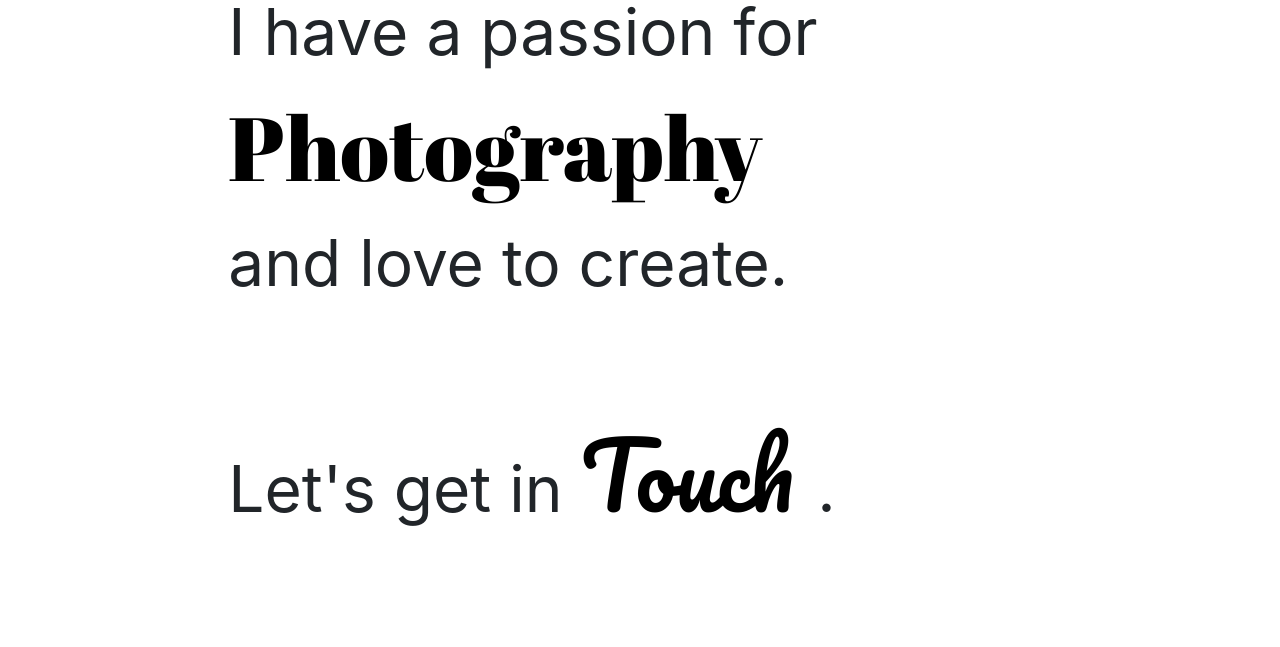
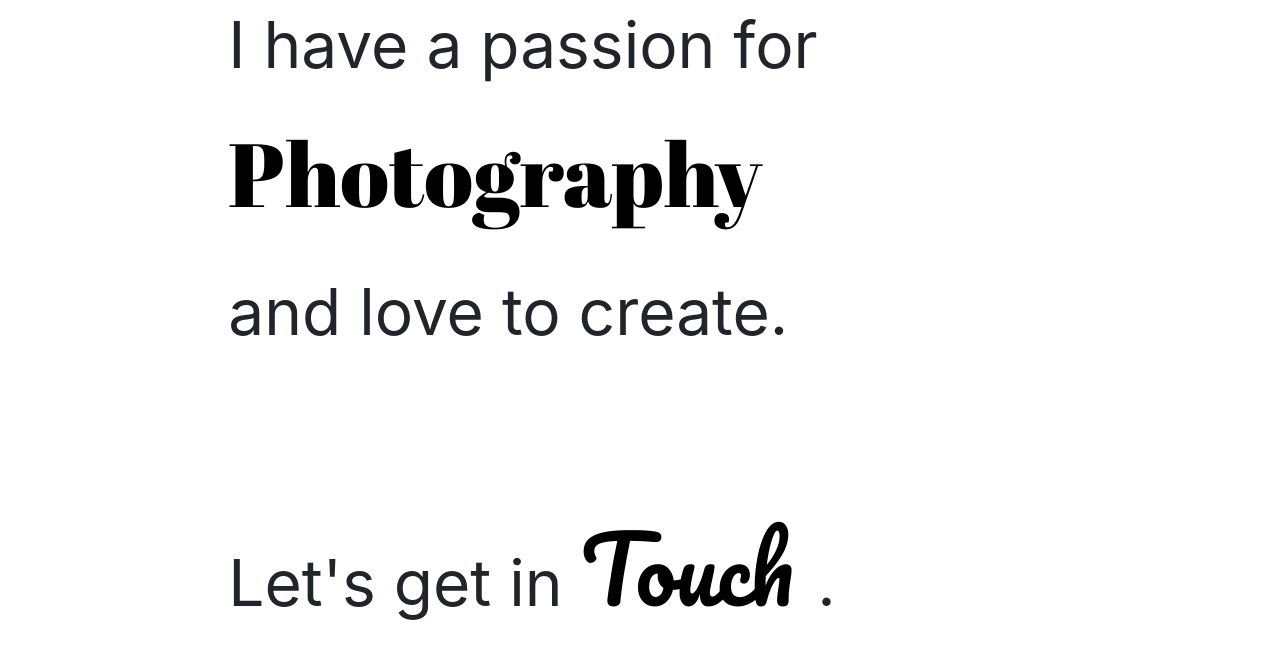
Before and after one commit to cre8rec/Julian-Mayes, a plain HTML site: page index.html in a window 1280 px wide. Shown: the part 667-1314 px from the top of the page. Before the commit the page ends 1220 px from the top, so only its background shows below. Drawn offline with nearby package versions, Linux system fonts and the light colour scheme.

Commit message:
firstcommit

```diff
--- a/style.css
+++ b/style.css
@@ -264,6 +264,7 @@ img:hover{
 .biography {
     font-size:5vw;
     text-align: left;
+    line-height: 10vw;
 }
 
 
```
